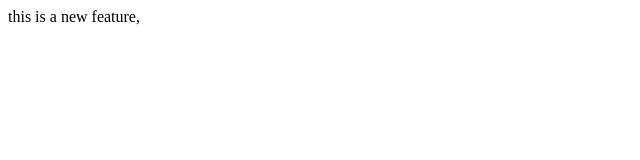
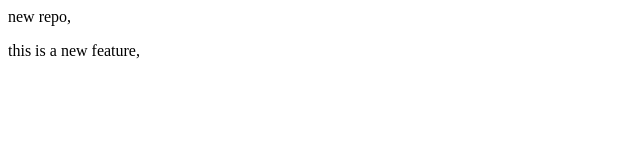
Before and after one commit to harshilmak21/localrepoo, a plain HTML site: page index.html in a window 1280 px wide. Shown: the whole page, without its empty margins (0-640 px from the left). Drawn offline with Linux system fonts and the light colour scheme.

Commit message:
Add new repo

```diff
--- a/index.html
+++ b/index.html
@@ -1 +1,2 @@
+<p>new repo,</p>
 <p> this is a new feature,</p>
```
